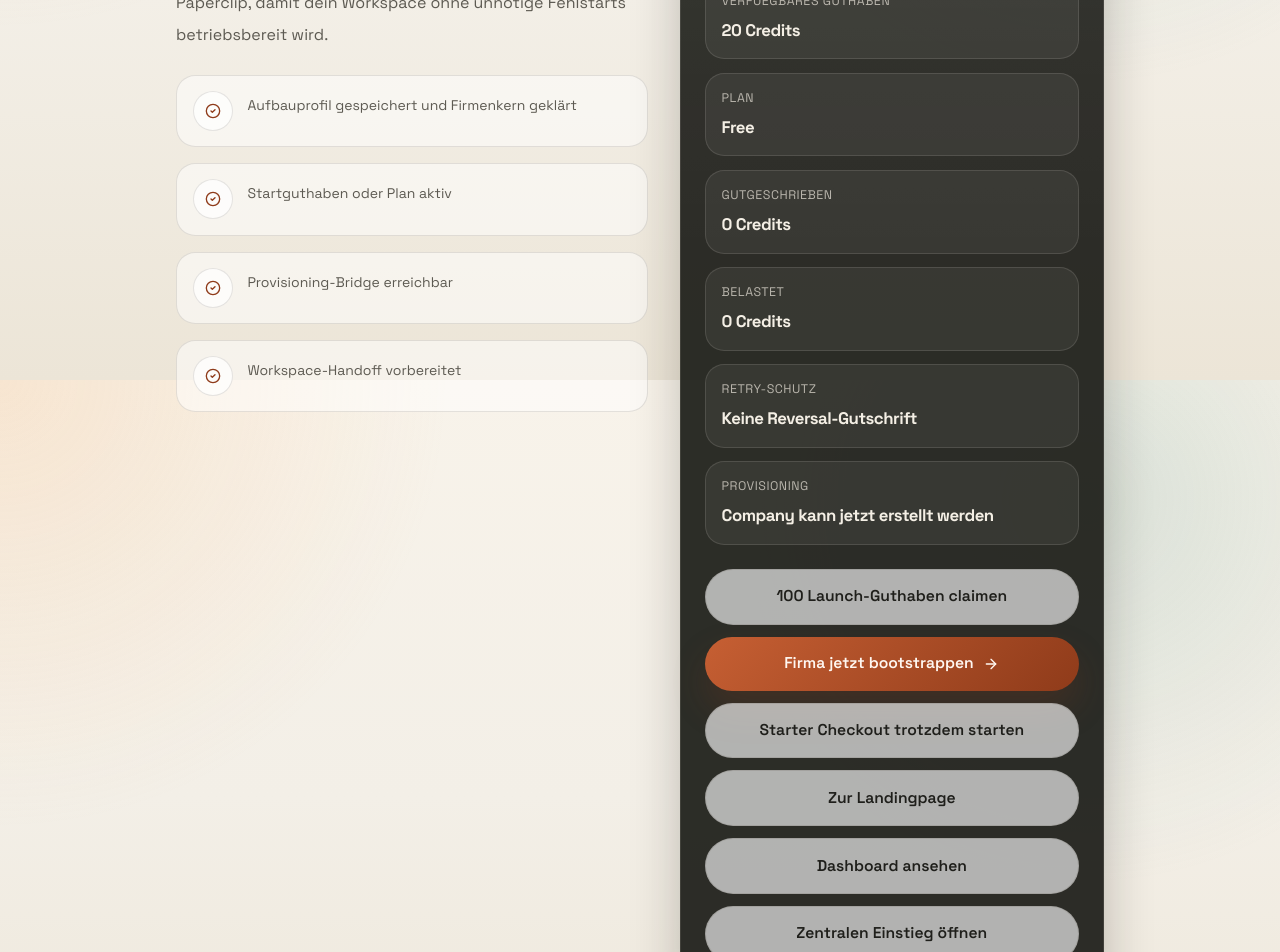
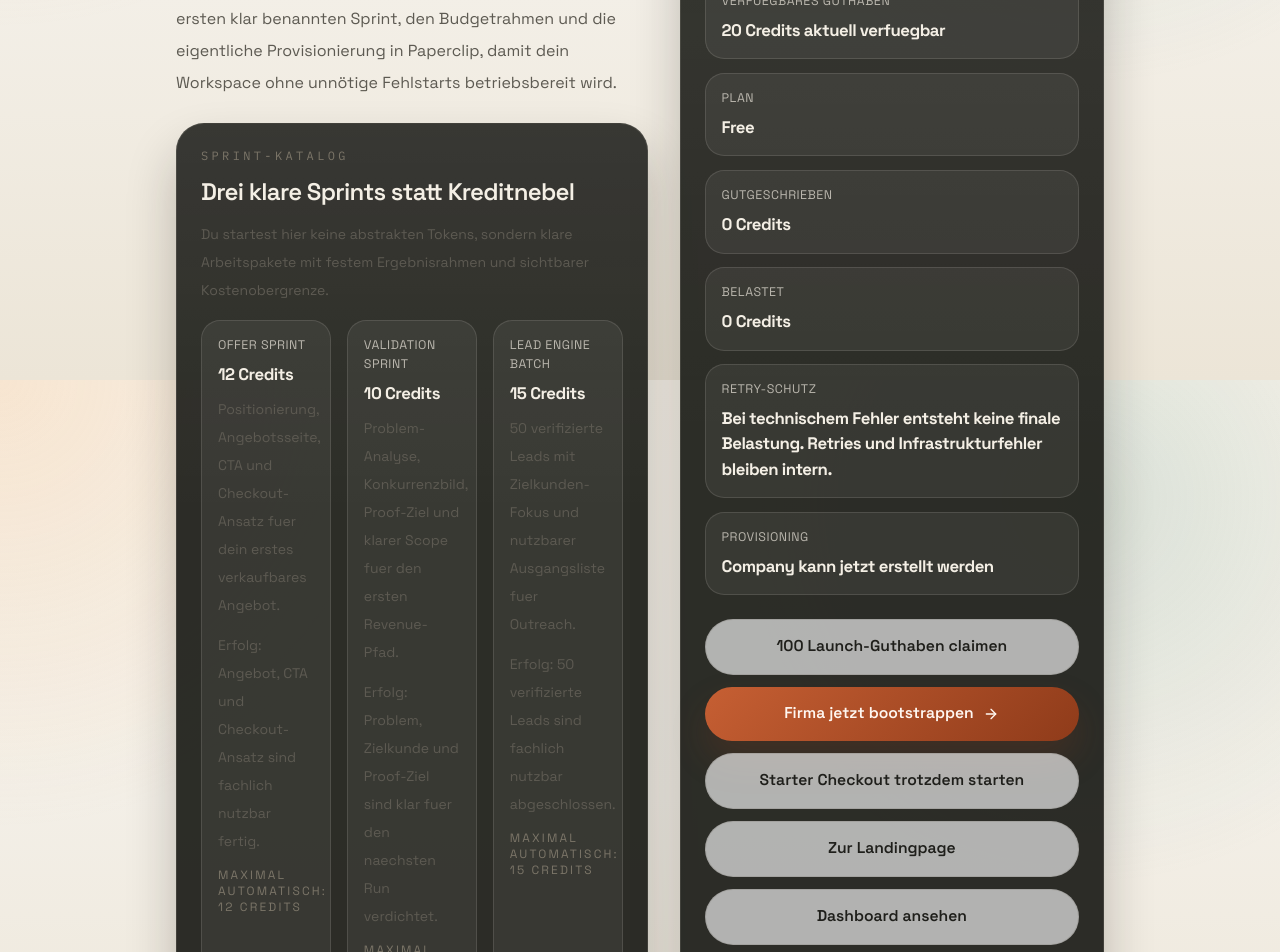
Before and after one commit to Nuculeus/AutopilotGmbH, a Next.js app in the folder wrapper/: page /start in a window 1280 px wide. Shown: the part 420-1372 px from the top of the page. Built offline with nearby package versions, Linux system fonts and the light colour scheme; no server answers.

Commit message:
feat: rewrite start flow to sprint-first framing

```diff
--- a/wrapper/app/start/page.tsx
+++ b/wrapper/app/start/page.tsx
@@ -7,6 +7,7 @@ import { getCurrentUserState } from "../../lib/current-user";
 import { resolveLaunchEntryDecision } from "../../lib/launch-entry";
 import { resolveLaunchFlowState } from "../../lib/launch-flow";
 import { advanceRevenueMilestone } from "../../lib/revenue-track";
+import { buildStartPageModel } from "../../lib/start-page";
 
 const checklist = [
   "Aufbauprofil gespeichert und Firmenkern geklärt",
@@ -63,6 +64,11 @@ export default async function StartPage() {
     provisioningStatus: autopilotState.provisioningStatus,
     canOpenWorkspace: autopilotState.canOpenWorkspace,
   });
+  const startPageModel = buildStartPageModel({
+    revenueTrack: companyHqProfile.revenueTrack,
+    availableCredits: creditSummary.availableCredits,
+    reversedCredits: creditSummary.reversedCredits,
+  });
 
   return (
     <main className="mx-auto flex min-h-screen w-full max-w-5xl flex-col px-6 py-8 sm:px-10 lg:px-12">
@@ -83,12 +89,49 @@ export default async function StartPage() {
         <article className="space-y-6">
           <div className="space-y-4">
             <h1 className="text-4xl font-semibold tracking-[-0.04em] sm:text-5xl">
-              Startguthaben und Provisioning vorbereiten
+              Ersten Sprint absichern und Workspace vorbereiten
             </h1>
             <p className="max-w-2xl text-base leading-8 text-[var(--soft)]">
-              Dein Aufbauprofil ist gespeichert. Jetzt prüfen wir Guthaben,
-              Planstatus und die eigentliche Provisionierung in Paperclip,
-              damit dein Workspace ohne unnötige Fehlstarts betriebsbereit wird.
+              Dein Aufbauprofil ist gespeichert. Jetzt sichern wir den ersten
+              klar benannten Sprint, den Budgetrahmen und die eigentliche
+              Provisionierung in Paperclip, damit dein Workspace ohne unnötige
+              Fehlstarts betriebsbereit wird.
+            </p>
+          </div>
+
+          <div className="panel-shell space-y-4">
+            <div className="space-y-3">
+              <p className="font-mono text-xs uppercase tracking-[0.28em] text-[var(--muted)]">
+                Sprint-Katalog
+              </p>
+              <h2 className="text-2xl font-semibold tracking-[-0.03em]">
+                {startPageModel.headline}
+              </h2>
+              <p className="text-sm leading-7 text-[var(--soft)]">
+                {startPageModel.intro}
+              </p>
+            </div>
+
+            <div className="grid gap-4 sm:grid-cols-2 xl:grid-cols-3">
+              {startPageModel.sprints.map((sprint) => (
+                <div key={sprint.key} className="credit-stat h-full">
+                  <span className="credit-label">{sprint.label}</span>
+                  <strong className="credit-value">{sprint.estimatedCredits} Credits</strong>
+                  <p className="mt-2 text-sm leading-7 text-[var(--soft)]">
+                    {sprint.deliverable}
+                  </p>
+                  <p className="mt-3 text-sm leading-7 text-[var(--soft)]">
+                    Erfolg: {sprint.successCondition}
+                  </p>
+                  <p className="mt-3 text-xs uppercase tracking-[0.18em] text-[var(--muted)]">
+                    Maximal automatisch: {sprint.maxCredits} Credits
+                  </p>
+                </div>
+              ))}
+            </div>
+
+            <p className="text-sm leading-7 text-[var(--soft)]">
+              {startPageModel.safetyNotice}
             </p>
           </div>
 
@@ -124,7 +167,7 @@ export default async function StartPage() {
             <div className="credit-stat">
               <span className="credit-label">Verfuegbares Guthaben</span>
               <strong className="credit-value">
-                {creditSummary.availableCredits} Credits
+                {startPageModel.budgetSummary}
               </strong>
             </div>
             <div className="credit-stat">
@@ -148,9 +191,7 @@ export default async function StartPage() {
             <div className="credit-stat">
               <span className="credit-label">Retry-Schutz</span>
               <strong className="credit-value">
-                {creditSummary.reversedCredits > 0
-                  ? `${creditSummary.reversedCredits} Credits gutgeschrieben`
-                  : "Keine Reversal-Gutschrift"}
+                {startPageModel.safetyNotice}
               </strong>
             </div>
             <div className="credit-stat">
--- /dev/null
+++ b/wrapper/lib/start-page.ts
@@ -0,0 +1,90 @@
+import type { RevenueTrack } from "@/lib/revenue-track";
+import {
+  getAutoBillableProductCredits,
+  type AutoBillableProductKey,
+} from "@/lib/billing-policy";
+
+type StartSprintDefinition = {
+  key: AutoBillableProductKey;
+  label: string;
+  deliverable: string;
+  successCondition: string;
+};
+
+export type StartSprintCard = StartSprintDefinition & {
+  estimatedCredits: number;
+  maxCredits: number;
+  refundPolicy: string;
+};
+
+export type StartPageModel = {
+  headline: string;
+  intro: string;
+  budgetSummary: string;
+  safetyNotice: string;
+  sprints: StartSprintCard[];
+};
+
+const SPRINT_DEFINITIONS: Record<AutoBillableProductKey, StartSprintDefinition> = {
+  offer_sprint_v1: {
+    key: "offer_sprint_v1",
+    label: "Offer Sprint",
+    deliverable: "Positionierung, Angebotsseite, CTA und Checkout-Ansatz fuer dein erstes verkaufbares Angebot.",
+    successCondition: "Angebot, CTA und Checkout-Ansatz sind fachlich nutzbar fertig.",
+  },
+  validation_sprint_v1: {
+    key: "validation_sprint_v1",
+    label: "Validation Sprint",
+    deliverable: "Problem-Analyse, Konkurrenzbild, Proof-Ziel und klarer Scope fuer den ersten Revenue-Pfad.",
+    successCondition: "Problem, Zielkunde und Proof-Ziel sind klar fuer den naechsten Run verdichtet.",
+  },
+  lead_batch_50_v1: {
+    key: "lead_batch_50_v1",
+    label: "Lead Engine Batch",
+    deliverable: "50 verifizierte Leads mit Zielkunden-Fokus und nutzbarer Ausgangsliste fuer Outreach.",
+    successCondition: "50 verifizierte Leads sind fachlich nutzbar abgeschlossen.",
+  },
+  content_batch_v1: {
+    key: "content_batch_v1",
+    label: "Content Batch",
+    deliverable: "Hooks, Skripte und CTA-Struktur fuer einen ersten Content-Run mit Umsatzbezug.",
+    successCondition: "Content-Pack und CTA-Plan sind fachlich nutzbar fertig.",
+  },
+  publish_action_v1: {
+    key: "publish_action_v1",
+    label: "Publish Action",
+    deliverable: "Ein kontrollierter Versand- oder Publishing-Schritt fuer den naechsten Markt-Test.",
+    successCondition: "Eine echte Send- oder Publish-Aktion ist fachlich und technisch abgeschlossen.",
+  },
+};
+
+const TRACK_SPRINTS: Record<RevenueTrack, AutoBillableProductKey[]> = {
+  service_business: ["offer_sprint_v1", "validation_sprint_v1", "lead_batch_50_v1"],
+  content_business: ["content_batch_v1", "validation_sprint_v1", "publish_action_v1"],
+  software_business: ["validation_sprint_v1", "offer_sprint_v1", "publish_action_v1"],
+};
+
+export function buildStartPageModel(input: {
+  revenueTrack: RevenueTrack | null;
+  availableCredits: number;
+  reversedCredits: number;
+}): StartPageModel {
+  const safetyNotice =
+    "Bei technischem Fehler entsteht keine finale Belastung. Retries und Infrastrukturfehler bleiben intern.";
+  const revenueTrack = input.revenueTrack ?? "service_business";
+  const sprintKeys = TRACK_SPRINTS[revenueTrack];
+
+  return {
+    headline: "Drei klare Sprints statt Kreditnebel",
+    intro:
+      "Du startest hier keine abstrakten Tokens, sondern klare Arbeitspakete mit festem Ergebnisrahmen und sichtbarer Kostenobergrenze.",
+    budgetSummary: `${input.availableCredits} Credits aktuell verfuegbar`,
+    safetyNotice,
+    sprints: sprintKeys.map((key) => ({
+      ...SPRINT_DEFINITIONS[key],
+      estimatedCredits: getAutoBillableProductCredits(key),
+      maxCredits: getAutoBillableProductCredits(key),
+      refundPolicy: safetyNotice,
+    })),
+  };
+}
```
Also changed, not shown: 1 other file (tests, documents, lock files or other folders).
